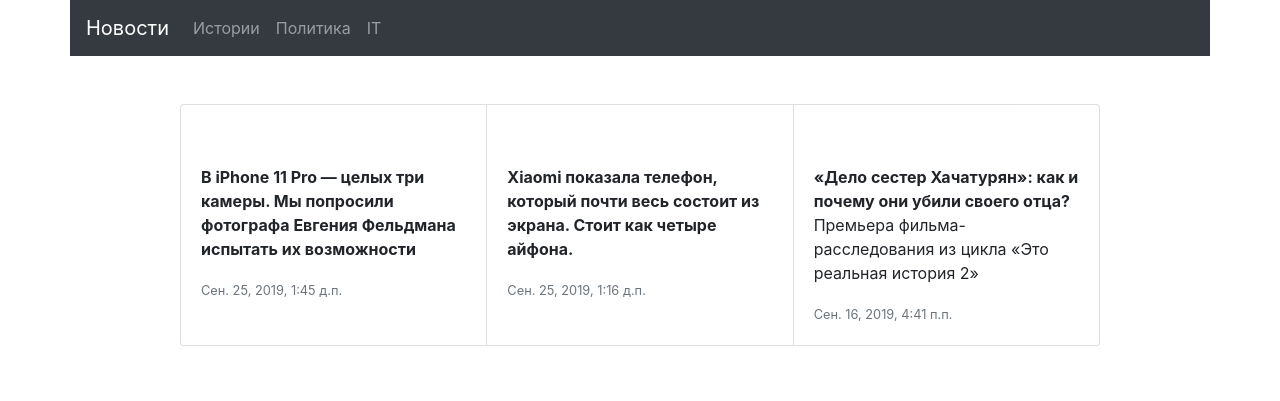
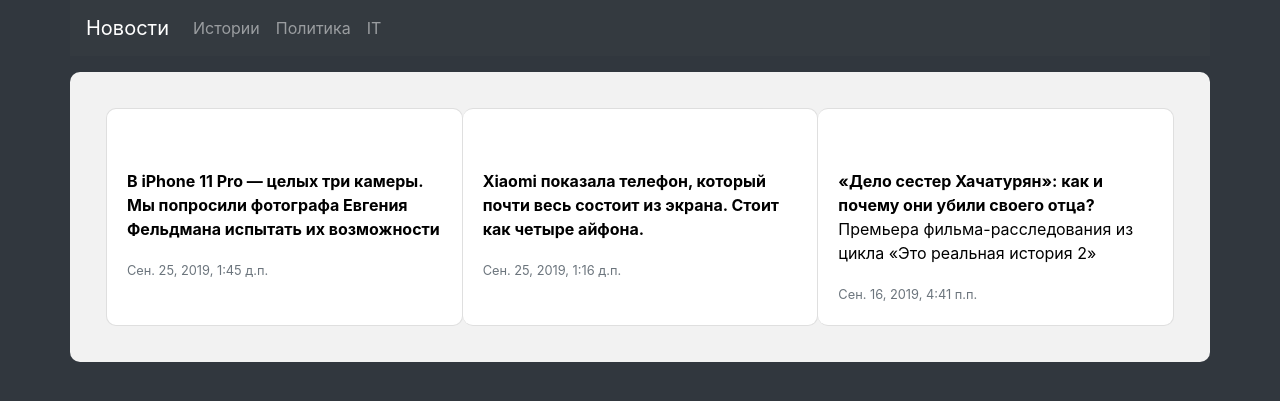
Before and after one commit to etochie/News-site, a Django app: page /news/ in a window 1280 px wide. Shown: the top 401 px of the page. Run offline with Django 3.2, Linux system fonts and the light colour scheme; data comes from the database, SQL or seed files in the repository; both versions use the stored data as it was after the commit; some libraries are stand-ins or nearby versions.

Commit message:
added css

```diff
--- a/news/templates/news/base_news.html
+++ b/news/templates/news/base_news.html
@@ -1 +1,11 @@
 {% extends 'base.html' %}
+
+{% block navbar %}
+
+    {% for tag in tags %}
+        <li class="nav-item">
+            <a class="nav-link" href="{{ tag.get_detail_url }}">{{ tag.title }}<span class="sr-only">(current)</span></a>
+        </li>
+    {% endfor %}
+
+{% endblock %}
--- a/news/templates/news/includes/article_card_template.html
+++ b/news/templates/news/includes/article_card_template.html
@@ -1,14 +1,13 @@
-<div class="card">
+<div class="card" style="border-radius: 10px">
     <p>
+        <a href="{{ article.get_detail_url }}"><img src="{{ article.img }}" class="card-img-top"></a>
+    </p>
 
-
-        <a href="{{ article.get_detail_url }}"><img src="{{ article.img }}" class="card-img-top"></a>
-
-
-    </p>
-    <div class="card-body">
-        <b class="card-title">{{ article.title }}</b>
-        <p class="card-text">{{ article.title2 }}</p>
-        <p class="card-text"><small class="text-muted">{{ article.pub_date }}</small></p>
-    </div>
+    <a href="{{ article.get_detail_url }}" style="color: #000; text-decoration: none">
+        <div class="card-body">
+            <b class="card-title">{{ article.title }}</b>
+            <p class="card-text">{{ article.title2 }}</p>
+            <p class="card-text"><small class="text-muted">{{ article.pub_date }}</small></p>
+        </div>
+    </a>
 </div>
--- a/news/templates/news/index.html
+++ b/news/templates/news/index.html
@@ -4,18 +4,9 @@
     News
 {% endblock %}
 
-{% block navbar %}
-
-    {% for tag in tags %}
-        <li class="nav-item">
-            <a class="nav-link" href="{{ tag.get_detail_url }}">{{ tag.title }}<span class="sr-only">(current)</span></a>
-        </li>
-    {% endfor %}
-
-{% endblock %}
 
 {% block content %}
-    <div class="card-group">
+    <div class="card-group" style="padding: 2.25rem; background: #f2f2f2; border-radius: 10px">
 
         {% for article in articles %}
             {% include 'news/includes/article_card_template.html' %}
--- a/templates/base.html
+++ b/templates/base.html
@@ -9,7 +9,7 @@
         {% endblock %}
     </title>
 </head>
-<body>
+<body style="background: #31373e">
 
     <nav class="container navbar navbar-expand-lg navbar-dark bg-dark">
         <a class="navbar-brand" href="{% url 'news:index' %}">Новости</a>
@@ -25,9 +25,9 @@
         </div>
     </nav>
 
-    <div class="container mt-5">
+    <div class="container mt-3">
         <div class="row">
-            <div class="col-10 offset-md-1">
+            <div class="col-20">
                 {% block content %}
 
                 {% endblock %}
```
Also changed, not shown: db.sqlite3.
